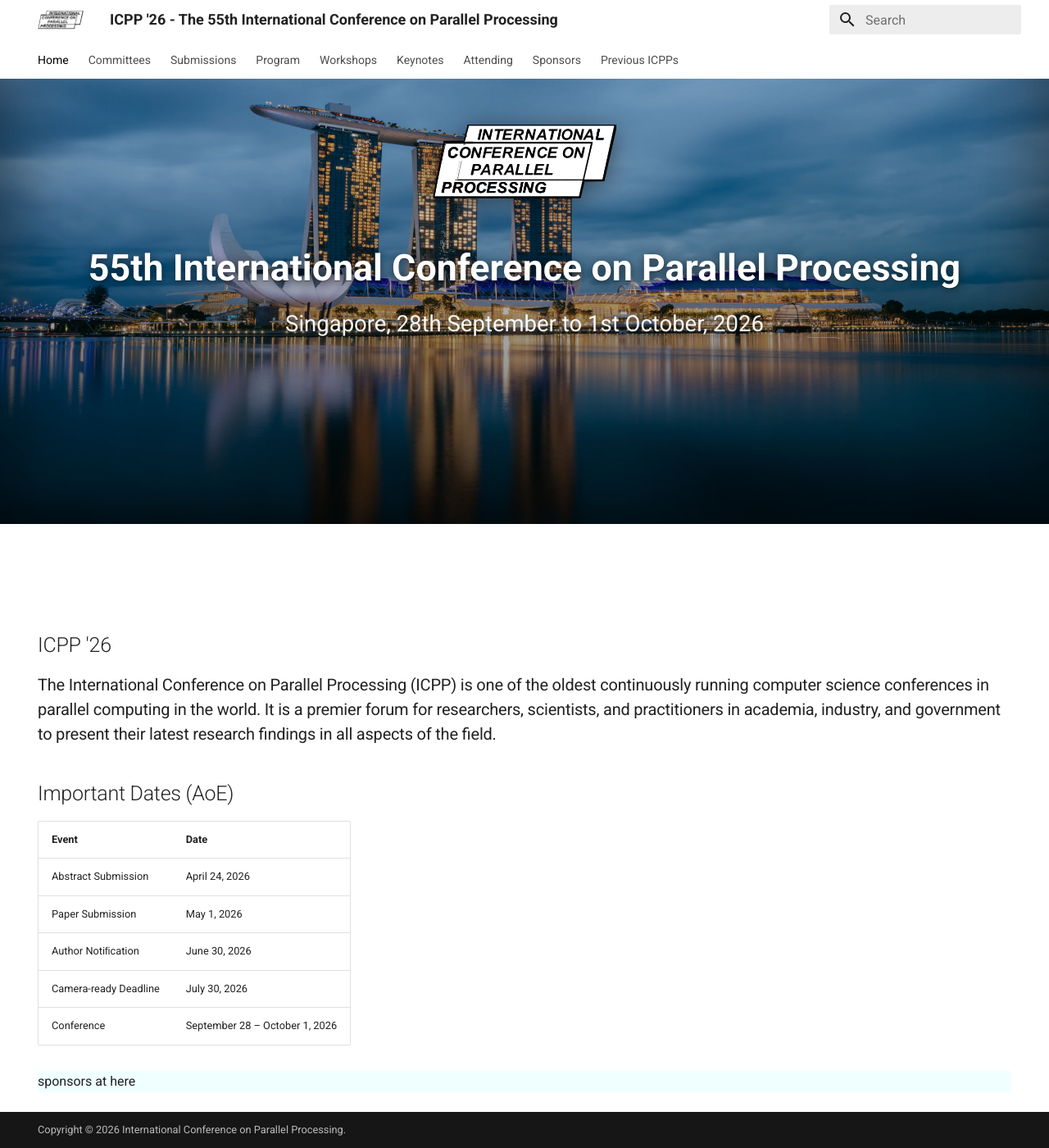
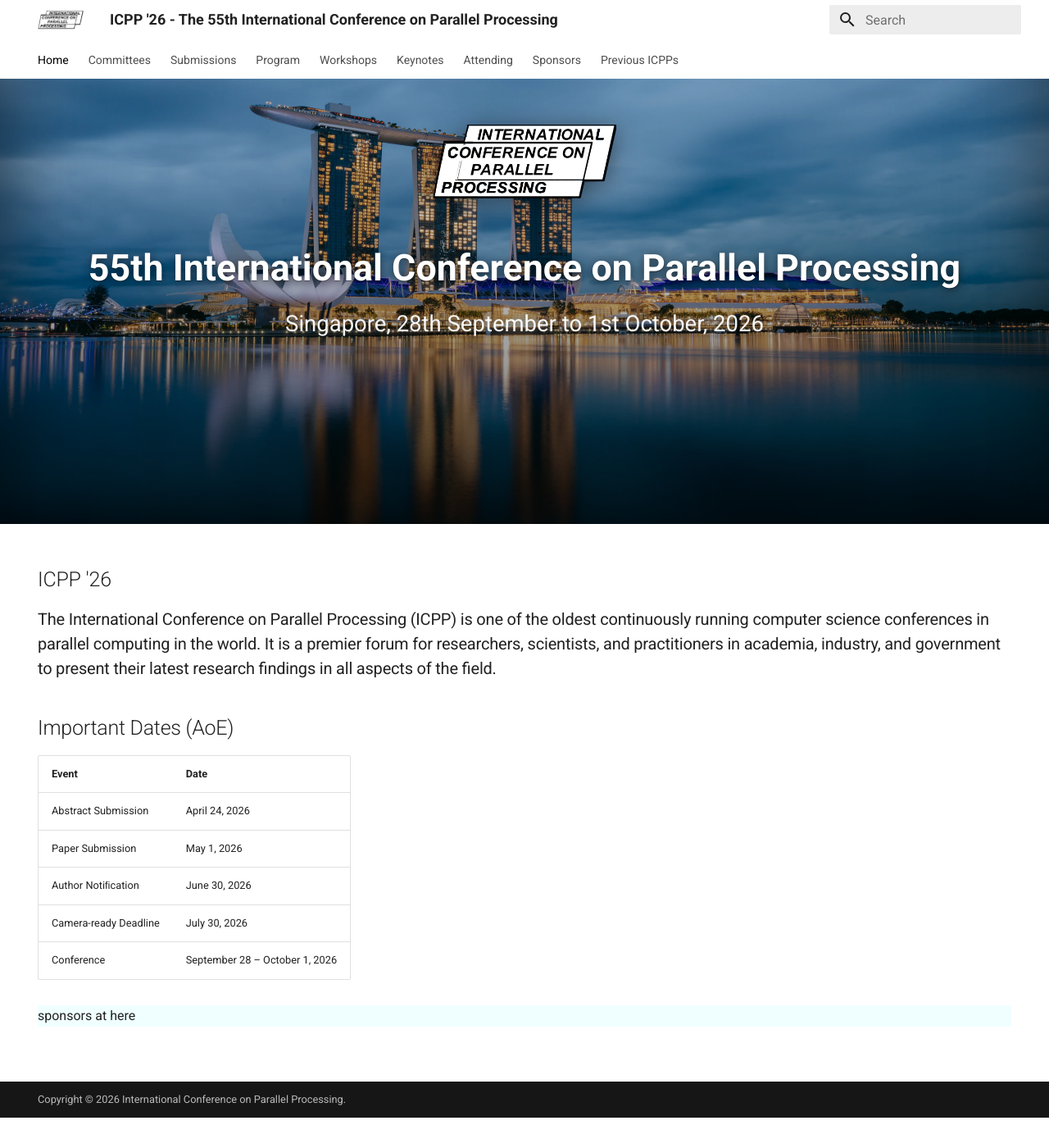
Before and after one commit to icpp2026/icpp2026.github.io, an MkDocs documentation site: the page built from docs/index.md, in a window 1280 px wide and 1400 px high, scrolled down 37 px. Shown: the whole window at 82% size. Built offline with MkDocs 1.6.1 and Material for MkDocs 9.7.7, drawn with Linux system fonts in a browser that asks for light colours; comment, search, counter and statistics services are not loaded.

Commit message:
chore: landing_page: reduce gap between hero and heading

```diff
--- a/docs/assets/stylesheets/extra.css
+++ b/docs/assets/stylesheets/extra.css
@@ -15,7 +15,7 @@
   overflow: hidden;
   /* pull hero up so it sits behind the sticky navbar/tabs */
   margin-top: -7rem;
-  margin-bottom: 2rem;
+  /* margin-bottom: 2rem; */
 }
 
 .hero__small {
@@ -112,6 +112,10 @@
   text-shadow: 0 2px 10px rgba(0, 0, 0, 0.55);
 }
 
+.landingpage-heading {
+  margin-top: 0rem !important;
+}
+
 .hero__logo {
   width: clamp(110px, 22vw, 320px);
   height: auto;
--- a/docs/index.md
+++ b/docs/index.md
@@ -8,7 +8,7 @@ hide:
 
 <!-- <div class="grid" markdown> -->
 <div markdown>
-<h2>ICPP '26</h2>
+<h2 class="landingpage-heading">ICPP '26</h2>
 ### The International Conference on Parallel Processing (ICPP) is one of the oldest continuously running computer science conferences in parallel computing in the world. It is a premier forum for researchers, scientists, and practitioners in academia, industry, and government to present their latest research findings in all aspects of the field.
 </div>
 
```
